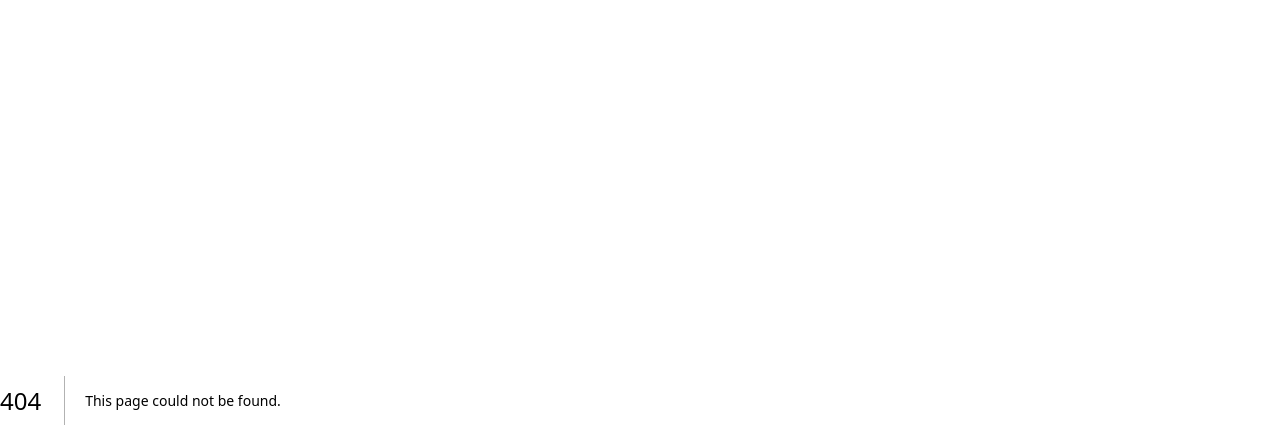
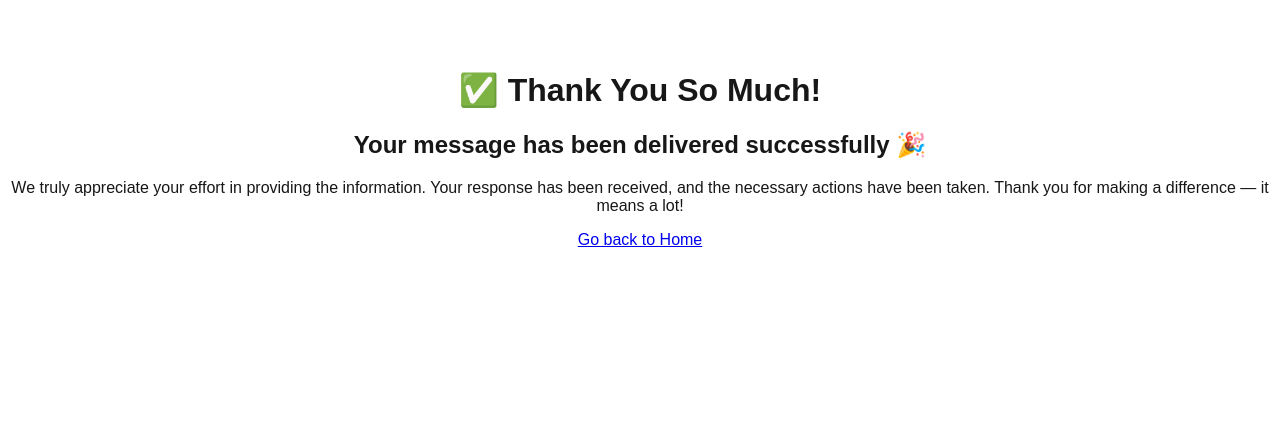
Before and after one commit to surya1604surya/Accident-Tracking, a Next.js app: page /success2 in a window 1280 px wide. Before the commit this address had no page. Shown: the top 448 px of the page. Built offline with nearby package versions, Linux system fonts and the light colour scheme.

Commit message:
Add files via upload

```diff
--- /dev/null
+++ b/src/app/success/page.js
@@ -0,0 +1,9 @@
+export default function SuccessPage() {
+    return (
+      <div style={{ textAlign: "center", marginTop: "50px" }}>
+        <h1>✅ User Saved Successfully!</h1>
+        <p>Your information has been recorded successfully.</p>
+        <a href="/">Go back to Home</a>
+      </div>
+    );
+  }
--- /dev/null
+++ b/src/app/success2/page.js
@@ -0,0 +1,15 @@
+export default function SuccessPage() {
+    return (
+        <div style={{ textAlign: "center", marginTop: "50px" }}>
+            <h1>✅ Thank You So Much!</h1>
+            <h2>Your message has been delivered successfully 🎉</h2>
+            <p>
+                We truly appreciate your effort in providing the information.
+                Your response has been received, and the necessary actions have been taken.
+                Thank you for making a difference — it means a lot!
+            </p>
+
+            <a href="/">Go back to Home</a>
+        </div>
+    );
+}
```
